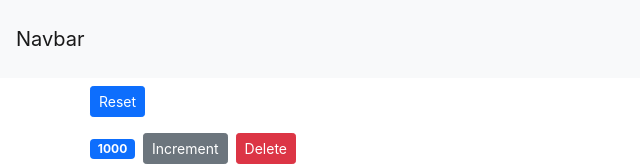
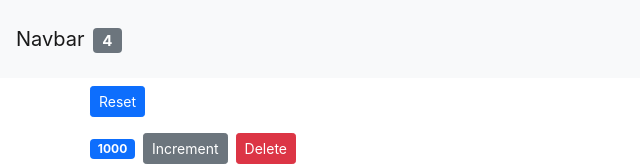
Before and after one commit to mekdie/react-counterApp, a React (Create React App) app: page / in a window 1280 px wide. Shown: the top 166 px of the page, without its empty margins (0-640 px from the left). Built offline with nearby package versions, Linux system fonts and the light colour scheme.

Commit message:
basic final counter app before hooks

```diff
--- a/src/App.js
+++ b/src/App.js
@@ -1,17 +1,59 @@
 import Navbar from "./components/navbar";
 import "./App.css";
-import Counter from "./components/counter";
 import Counters from "./components/counters";
+import { Component } from "react";
 
-function App() {
+class App extends Component {
+  state = {
+    counters: [
+      { id: 1, value: 1000 },
+      { id: 2, value: 2 },
+      { id: 3, value: 3 },
+      { id: 4, value: 4 },
+    ],
+  };
+
+  handleDelete = (counterId) => {
+    const counters = this.state.counters.filter((c) => c.id != counterId);
+    // this.setState({ counters: counters });
+    this.setState({ counters });
+  };
+
+  handleReset = () => {
+    const counters = this.state.counters.map((each) => {
+      each.value = 0;
+      return each;
+    });
+    this.setState({ counters });
+  };
+
+  handleIncrement = (counter) => {
+    const x = [...this.state.counters]; //cloning array, counters = counters array in state
+    const index = x.indexOf(counter);
+    console.log(x);
+    // x[index] = { ...counter };
+
+    x[index].value++;
+    this.setState({ counters: x });
+  };
+
+  render() {
     return (
       <>
-      <Navbar />
+        <Navbar
+          totalCounters={this.state.counters.filter((c) => c.value > 0).length}
+        />
         <main className="container">
-        <Counters />
+          <Counters
+            onReset={this.handleReset}
+            onIncrement={this.handleIncrement}
+            onDelete={this.handleDelete}
+            counters={this.state.counters}
+          />
         </main>
       </>
     );
   }
+}
 
 export default App;
--- a/src/components/counters.jsx
+++ b/src/components/counters.jsx
@@ -2,41 +2,13 @@ import React, { Component } from "react";
 import Counter from "./counter";
 
 class Counters extends Component {
-  state = {
-    counters: [
-      { id: 1, value: 1000 },
-      { id: 2, value: 2 },
-      { id: 3, value: 3 },
-      { id: 4, value: 4 },
-    ],
-  };
-
-  handleDelete = (counterId) => {
-    const counters = this.state.counters.filter((c) => c.id != counterId);
-    // this.setState({ counters: counters });
-    this.setState({ counters });
-  };
-
-  handleReset = () => {
-    const counters = this.state.counters.map((each) => {
-      each.value = 0;
-      return each;
-    });
-    this.setState({ counters });
-  };
-
-  handleIncrement = (counter) => {
-    const x = [...this.state.counters]; //cloning array, counters = counters array in state
-    const index = x.indexOf(counter);
-    console.log(x);
-    // x[index] = { ...counter };
-
-    x[index].value++;
-    this.setState({ counters: x });
-  };
   //RULE OF THUMB
   // the component that owns a piece of the state, should be the one modifying it
   render() {
+    //Object destructuring
+
+    // below means get all of these props from this.props
+    const { onReset, counters, onDelete, onIncrement } = this.props;
     return (
       <>
         {/* Calling another component in the current component (components inside component) */}
@@ -44,18 +16,15 @@ class Counters extends Component {
         <Counter />
         <Counter />
         <Counter /> */}
-        <button
-          onClick={this.handleReset}
-          className="btn btn-primary btn-sm m-2"
-        >
+        <button onClick={onReset} className="btn btn-primary btn-sm m-2">
           Reset
         </button>
         <br />
-        {this.state.counters.map((counter) => (
+        {counters.map((counter) => (
           <Counter
             key={counter.id}
-            onDelete={this.handleDelete}
-            onIncrement={this.handleIncrement}
+            onDelete={onDelete}
+            onIncrement={onIncrement}
             // value={counter.value}
             // id={counter.id}
             counter={counter} //counter object that carries all the data inside the obj
--- a/src/components/navbar.jsx
+++ b/src/components/navbar.jsx
@@ -1,17 +1,54 @@
-import React, { Component } from "react";
+// import React, { Component } from "react";
 
-class Navbar extends Component {
-  render() {
+// Stateless Functional Component
+// props only works in class Component
+// const Navbar = () => {
+//   return (
+//     <>
+//       <nav className="navbar navbar-light bg-light">
+//         <a href="/" className="navbar-brand p-3">
+//           Navbar
+//           <span className="badge badge-pill bg-secondary ms-2">
+//             {this.props.totalCounters}
+//           </span>
+//         </a>
+//       </nav>
+//     </>
+//   );
+// };
+
+// so therefore it needs to be like this
+const Navbar = ({ totalCounters }) => {
+  //get props we are interested in (so we don't have to this. everytime) - OBJECT DESTRUCTURING
   return (
     <>
       <nav className="navbar navbar-light bg-light">
-          <a href="#" className="navbar-brand p-3">
+        <a href="/" className="navbar-brand p-3">
           Navbar
+          <span className="badge badge-pill bg-secondary ms-2">
+            {totalCounters}
+          </span>
         </a>
       </nav>
     </>
   );
-  }
-}
+};
+
+// class Navbar extends Component {
+//   render() {
+//     return (
+//       <>
+//         <nav className="navbar navbar-light bg-light">
+//           <a href="/" className="navbar-brand p-3">
+//             Navbar
+//             <span className="badge badge-pill bg-secondary ms-2">
+//               {this.props.totalCounters}
+//             </span>
+//           </a>
+//         </nav>
+//       </>
+//     );
+//   }
+// }
 
 export default Navbar;
```
Lines whose indentation alone changed are shown as unchanged.
